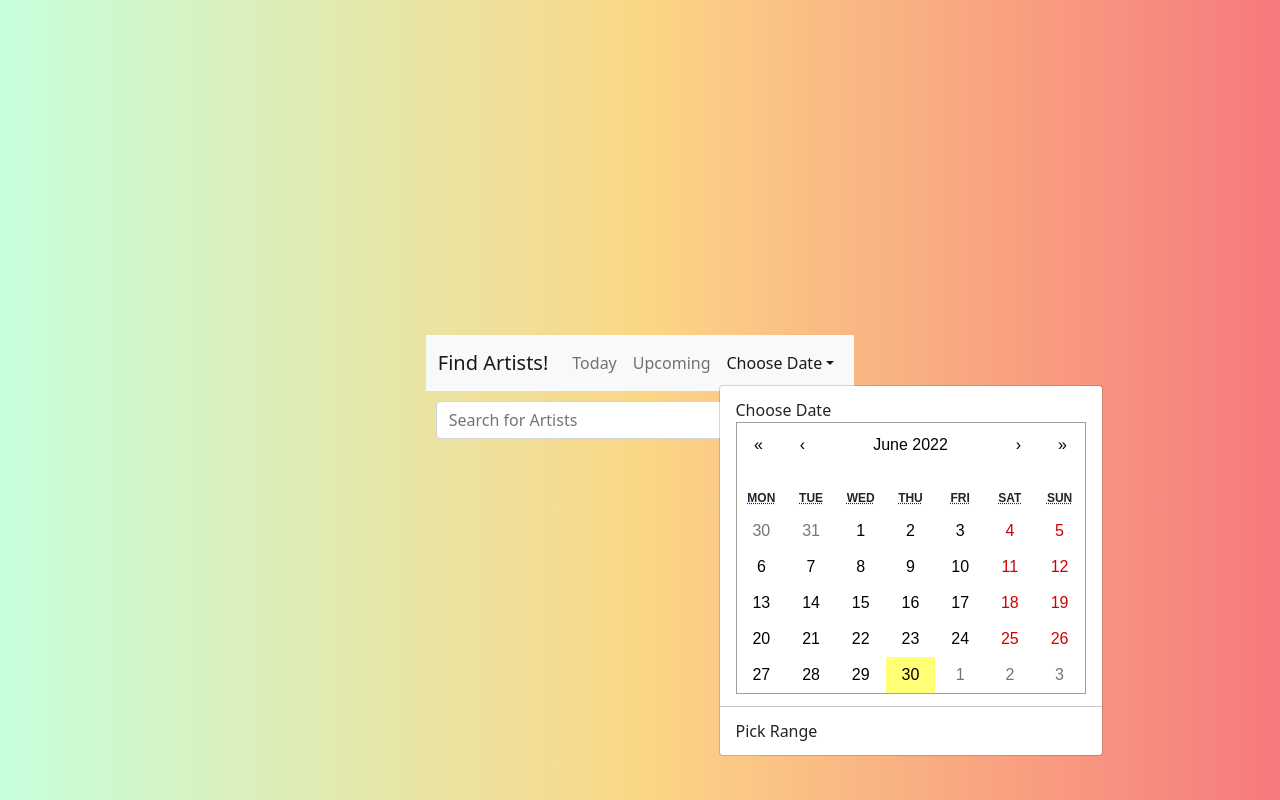
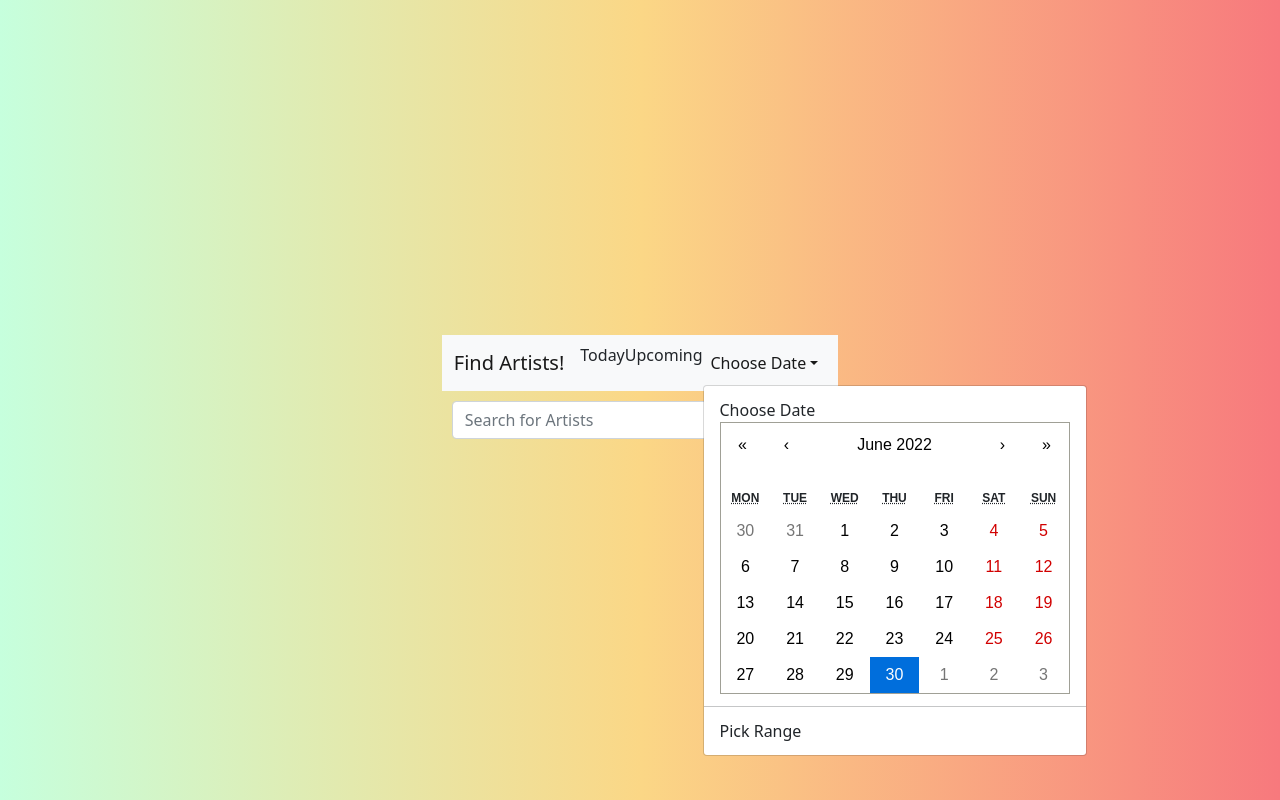
Before and after one commit to Sarb0Z/ArtistFinder, a React (Create React App) app: page / in a window 1280 px wide. Both pictures are taken after a click on the button "Choose Date". Built offline with nearby package versions, Linux system fonts and the light colour scheme; no server answers.

Commit message:
deployed to gh-pages

```diff
--- a/src/App.js
+++ b/src/App.js
@@ -1,5 +1,4 @@
 import React, { useEffect, useState } from "react";
-import axios from "axios";
 import "bootstrap/dist/css/bootstrap.min.css";
 //import "./Styles/App.css"
 
--- a/src/Components/NavBar/header.js
+++ b/src/Components/NavBar/header.js
@@ -1,30 +1,29 @@
 import { useState } from "react";
 import { Navbar, Container, Nav, NavDropdown } from "react-bootstrap";
-import Calendar from 'react-calendar';
-import 'react-calendar/dist/Calendar.css';
+import Calendar from "react-calendar";
+import "react-calendar/dist/Calendar.css";
 
 const Header = () => {
-  const [flag, setFlag]= useState(false);
+  const [today, setToday]=useState(false);
+  const [upcoming, setUpcoming]=useState(false);
+  const [date, setDate] = useState(new Date());
   return (
     <Navbar bg="light" expand="lg">
       <Container>
-        <Navbar.Brand href="#home">Find Artists!</Navbar.Brand>
+        <Navbar.Brand href="/">Find Artists!</Navbar.Brand>
         <Navbar.Toggle aria-controls="basic-navbar-nav" />
         <Navbar.Collapse id="basic-navbar-nav">
           <Nav className="me-auto">
-            <Nav.Link href="#home">Today</Nav.Link>
-            <Nav.Link href="#home">Upcoming</Nav.Link>
+            <Nav.Item value={today} onClick={setToday}>Today</Nav.Item>
+              <Nav.Item value={upcoming} onClick={setUpcoming}>Upcoming</Nav.Item>
             <NavDropdown title="Choose Date" id="basic-nav-dropdown">
-              <NavDropdown.Item onClick={()=>setFlag(!flag)}>
+              <NavDropdown.Item >
                 Choose Date
-                <Calendar/>
+                <Calendar onChange={setDate} value={date} />
               </NavDropdown.Item>
               <NavDropdown.Divider />
-              <NavDropdown.Item href="#action/3.4">
-                Pick Range
-              </NavDropdown.Item>
+              <NavDropdown.Item>Pick Range</NavDropdown.Item>
             </NavDropdown>
-
           </Nav>
         </Navbar.Collapse>
       </Container>
@@ -32,5 +31,4 @@ const Header = () => {
   );
 };
 
-
 export default Header;
--- a/src/Components/Styles/styles.css
+++ b/src/Components/Styles/styles.css
@@ -20,7 +20,7 @@
   }
 
   .card:hover {
-    transform: scale(1.03);
+    transform: scale(1.2em);
     box-shadow: 0 13px 40px -5px hsla(240, 30.1%, 28%, 0.12), 0 8px 32px -8px hsla(0, 0%, 0%, 0.14), 0 -6px 32px -6px hsla(0, 0%, 0%, 0.02);
   }
 
```
Also changed, not shown: package.json (+5 -3 lines), 1 other file (tests, documents, lock files or other folders).
